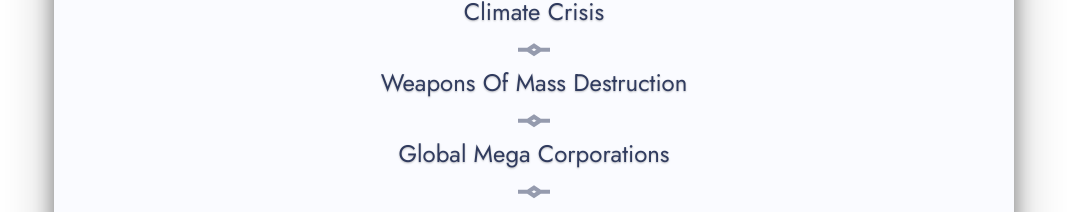
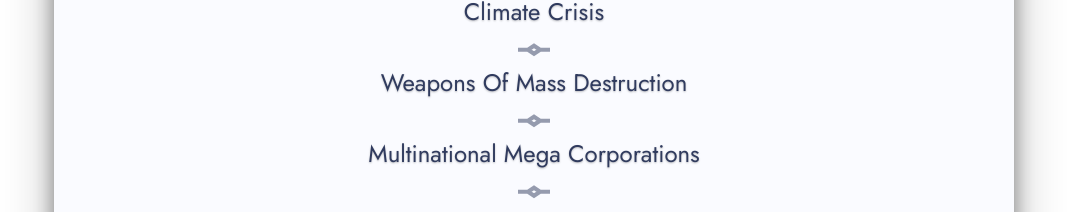
Before and after one commit to terra-utopia/terra-utopia-website, a Nuxt app: page / in a window 1280 px wide. Shown: the part 1380-1592 px from the top of the page, without its empty margins (106-1173 px from the left). Built offline with nearby package versions, Linux system fonts and the light colour scheme.

Commit message:
changed title of infobox text 'Global Mega Corporations' to 'Multinational Mega Corporations'

```diff
--- a/assets/necessity-of-a-world-state.js
+++ b/assets/necessity-of-a-world-state.js
@@ -66,7 +66,7 @@ const infoboxes = [
         `),
     },
     {
-        title: "Global Mega Corporations",
+        title: "Multinational Mega Corporations",
         slogan: "",
         slides: [
             {
```
